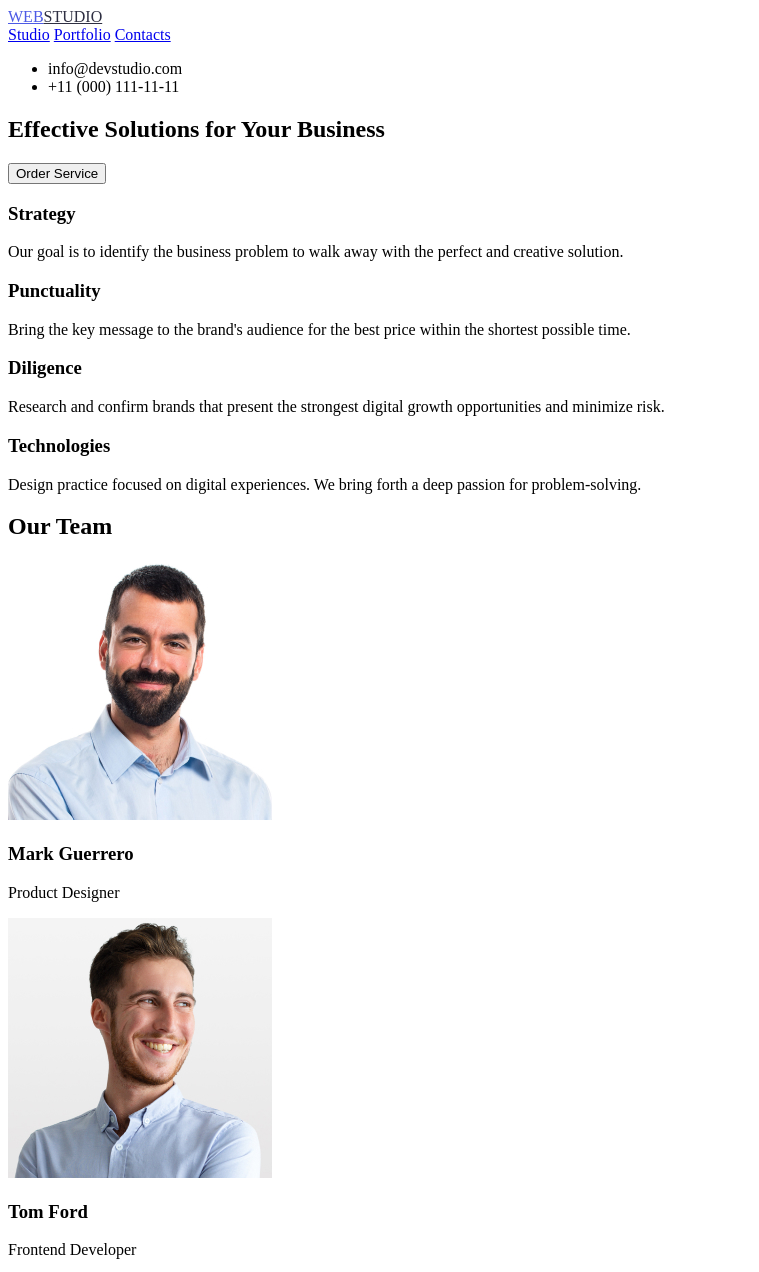
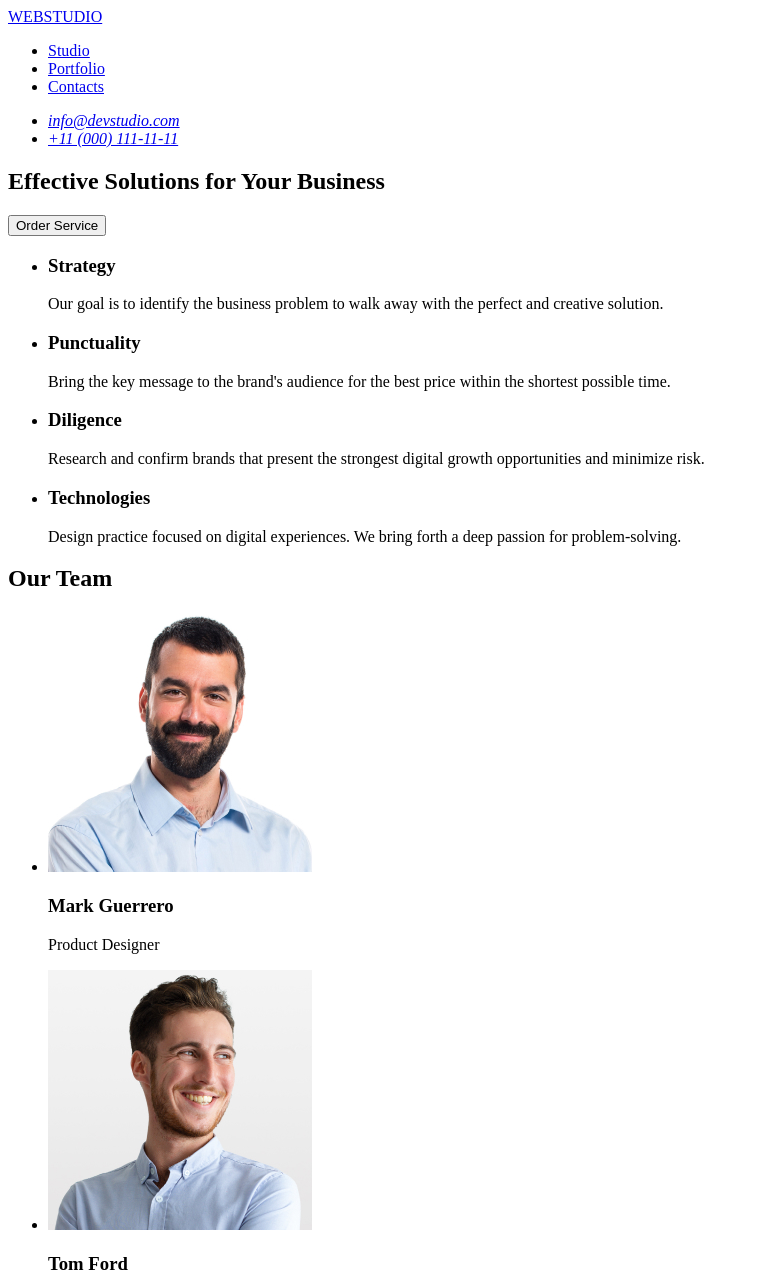
Before and after one commit to olga-magnusson/goit-markup-hw-01, a plain HTML site: page index.html in a window 1280 px wide. Shown: the top 1272 px of the page, without its empty margins (0-759 px from the left). Drawn offline with Linux system fonts and the light colour scheme.

Commit message:
add lists

```diff
--- a/index.html
+++ b/index.html
@@ -7,102 +7,108 @@
   </head>
   <body>
     <header>
-      <a href="" class="logo" style="color: #4d5ae5">WEB</a
-      ><a href="" class="logo" style="color: #2e2f42">STUDIO</a>
+      <a href="#main-page" class="logo">WEBSTUDIO</a>
       <nav>
-        <a href="#studio">Studio</a>
-        <a href="#portfolio">Portfolio</a>
-        <a href="#contacts">Contacts</a>
+        <ul>
+          <li><a href="#studio">Studio</a></li>
+          <li><a href="#portfolio">Portfolio</a></li>
+          <li><a href="#contacts">Contacts</a></li>
+        </ul>
       </nav>
+      <address>
         <ul>
-        <li>info@devstudio.com</li>
-        <li>+11 (000) 111-11-11</li>
+          <li><a href="meilto:info@devstudio.com">info@devstudio.com</a></li>
+          <li><a href="tel:+110001111111">+11 (000) 111-11-11</a></li>
         </ul>
+      </address>
     </header>
     <main>
-      <section class="main-page">
-        <h1 class="main-page-titel">Effective Solutions for Your Business</h1>
-        <button type="button" class="main-page-btn">Order Service</button>
+      <section id="main-page">
+        <h1>Effective Solutions for Your Business</h1>
+        <button type="button">Order Service</button>
       </section>
-      <section class="facts">
-        <div class="facts-item">
-          <h3 class="facts-item-title">Strategy</h3>
-          <p class="facts-item-deskr">
+      <section id="facts">
+        <ul>
+          <li>
+            <h3>Strategy</h3>
+            <p>
               Our goal is to identify the business problem to walk away with the
               perfect and creative solution.
             </p>
-        </div>
-        <div class="facts-item">
-          <h3 class="facts-item-title">Punctuality</h3>
-          <p class="facts-item-deskr">
+          </li>
+          <li>
+            <h3>Punctuality</h3>
+            <p>
               Bring the key message to the brand's audience for the best price
               within the shortest possible time.
             </p>
-        </div>
-        <div class="facts-item">
-          <h3 class="facts-item-title">Diligence</h3>
-          <p class="facts-item-deskr">
+          </li>
+          <li>
+            <h3>Diligence</h3>
+            <p>
               Research and confirm brands that present the strongest digital
               growth opportunities and minimize risk.
             </p>
-        </div>
-        <div>
+          </li>
+          <li>
             <h3>Technologies</h3>
             <p>
               Design practice focused on digital experiences. We bring forth a
               deep passion for problem-solving.
             </p>
-        </div>
+          </li>
+        </ul>
       </section>
-      <section class="our-team">
-        <h2 class="our-team-title">Our Team</h2>
-        <div class="our-team-employee">
+      <section id="our-team">
+        <h2>Our Team</h2>
+        <ul>
+          <li>
             <img
-            src="/images/product_designer.jpg"
+              src="./images/product_designer.jpg"
               alt="product-designer"
               width="264"
               height="260"
             />
-          <h3 class="our-team-employee-name">Mark Guerrero</h3>
-          <p class="our-team-employee-position">Product Designer</p>
-        </div>
-        <div class="our-team-employee">
+            <h3>Mark Guerrero</h3>
+            <p>Product Designer</p>
+          </li>
+          <li>
             <img
-            src="/images/frontend_developer.jpg"
+              src="./images/frontend_developer.jpg"
               alt="frontend-developer"
               width="264"
               height="260"
             />
-          <h3 class="our-team-employee-name">Tom Ford</h3>
-          <p class="our-team-employee-position">Frontend Developer</p>
-        </div>
-        <div class="our-team-employee">
+            <h3>Tom Ford</h3>
+            <p>Frontend Developer</p>
+          </li>
+          <li>
             <img
-            src="/images/marketing.jpg"
+              src="./images/marketing.jpg"
               alt="marketing"
               width="264"
               height="260"
             />
-          <h3 class="our-team-employee-name">Camila Garcia</h3>
-          <p class="our-team-employee-position">Marketing</p>
-        </div>
-        <div class="our-team-employee">
+            <h3>Camila Garcia</h3>
+            <p>Marketing</p>
+          </li>
+          <li>
             <img
-            src="/images/ui_designer.jpg"
+              src="./images/ui_designer.jpg"
               alt="ui-designer"
               width="264"
               height="260"
             />
-          <h3 class="our-team-employee-name">Daniel Wilson</h3>
-          <p class="our-team-employee-position">UI Designer</p>
-        </div>
+            <h3>Daniel Wilson</h3>
+            <p>UI Designer</p>
+          </li>
+        </ul>
       </section>
     </main>
 
     <footer>
-      <a href="" class="logo" style="color: #4d5ae5">WEB</a
-      ><a href="" class="logo" style="color: #2e2f42">STUDIO</a>
-      <p class="footer-descr">
+      <a href="#main-page" class="logo">WEBSTUDIO</a>
+      <p>
         Increase the flow of customers and sales for your business with digital
         marketing & growth solutions.
       </p>
```
Lines whose indentation alone changed are shown as unchanged.
